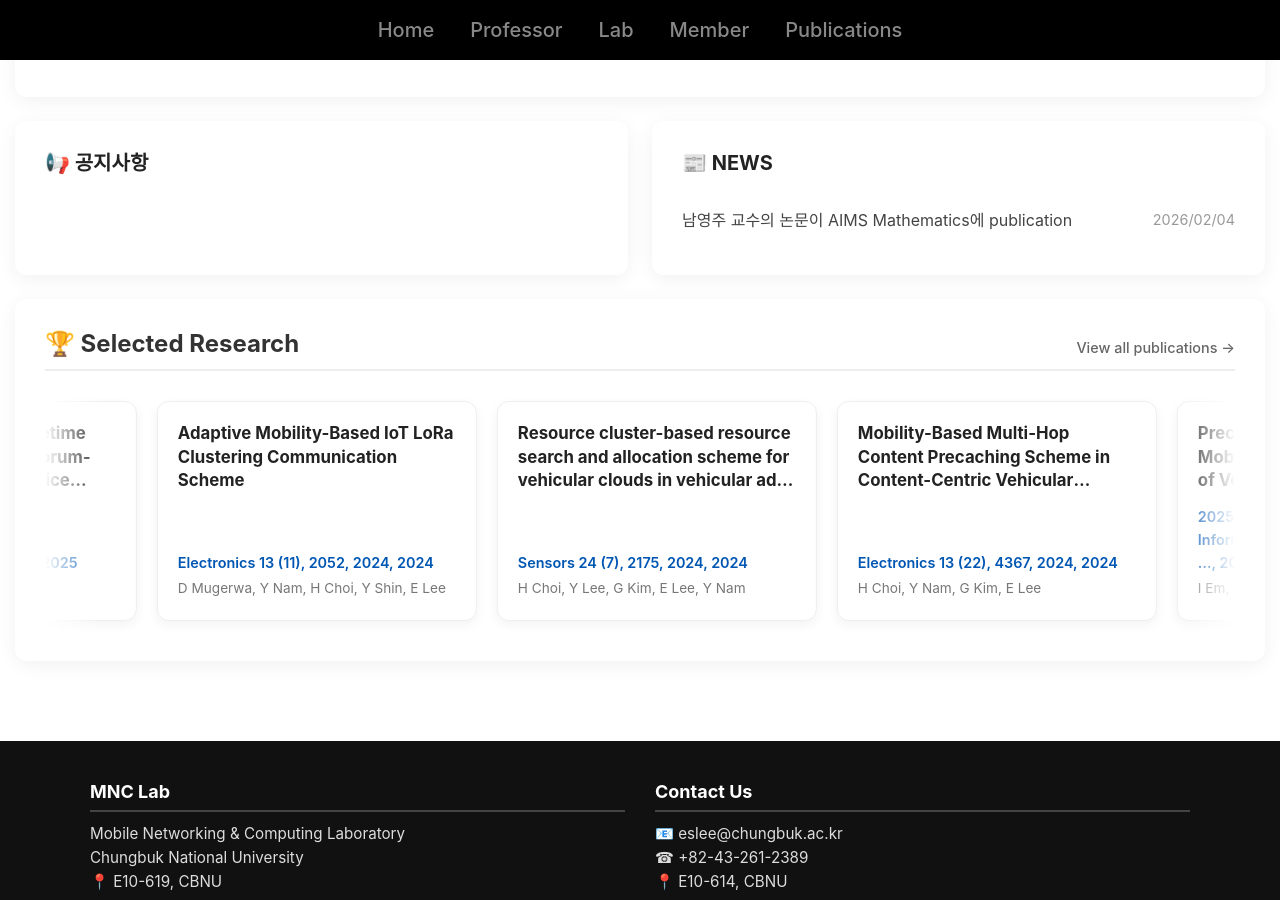
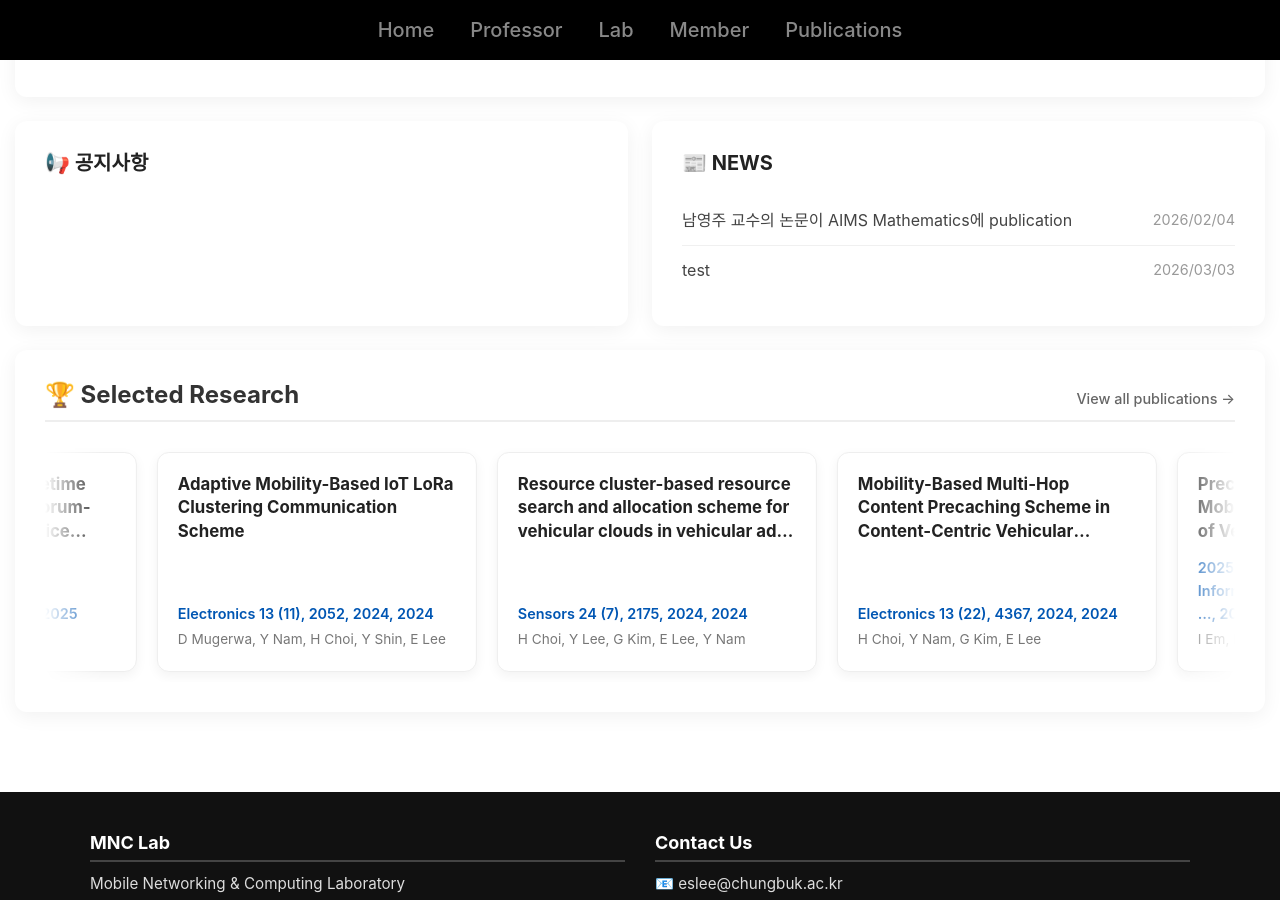
Before and after one commit to mnc-cbnu/mnc-cbnu.github.io, a Jekyll site: the page built from index.md, in a window 1280 px wide and 900 px high, scrolled down 464 px. Built offline with Jekyll 4.4.1, drawn with Linux system fonts in a browser that asks for light colours.

Commit message:
Update news from Notion (Auto)

```diff
--- a/_data/news.yml
+++ b/_data/news.yml
@@ -1,5 +1,9 @@
 issue:
-  - text: 남영주 교수의 논문이 AIMS Mathematics에 publication
-    date: 2026/02/04
-    url: /news/남영주-교수의-논문이-AIMS-Mathematics에-publication/
-    page_id: 2fed280f-69a3-8097-809c-c85cb2651446
+- text: test
+  date: 2026/03/03
+  url: /news/test/
+  page_id: 318d280f-69a3-800d-969f-ca39e4727c37
+- text: 남영주 교수의 논문이 AIMS Mathematics에 publication
+  date: 2026/02/04
+  url: /news/남영주-교수의-논문이-AIMS-Mathematics에-publication/
+  page_id: 2fed280f-69a3-8097-809c-c85cb2651446
```
Also changed, not shown: news/test.md (+1 -1 lines), 1 other file.
